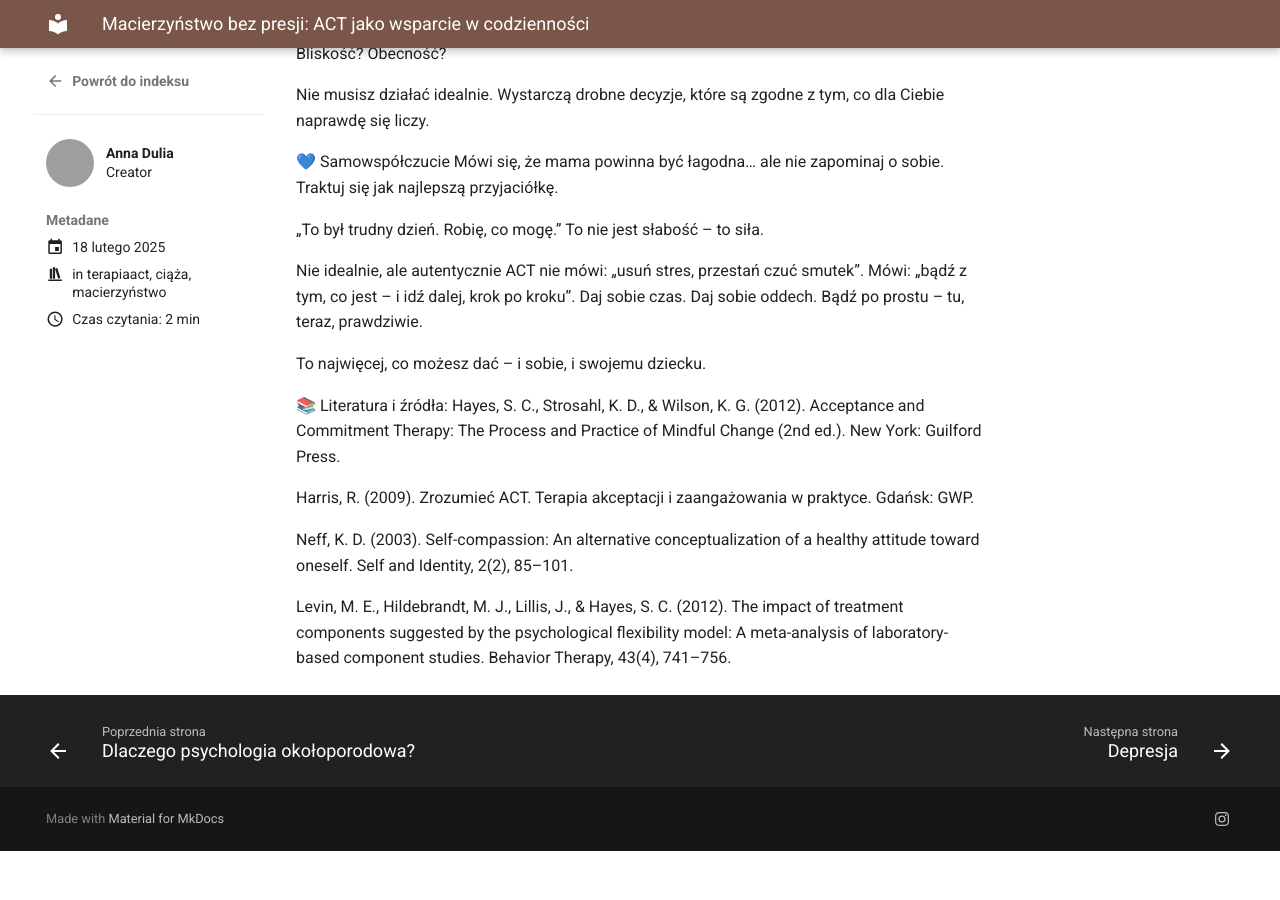
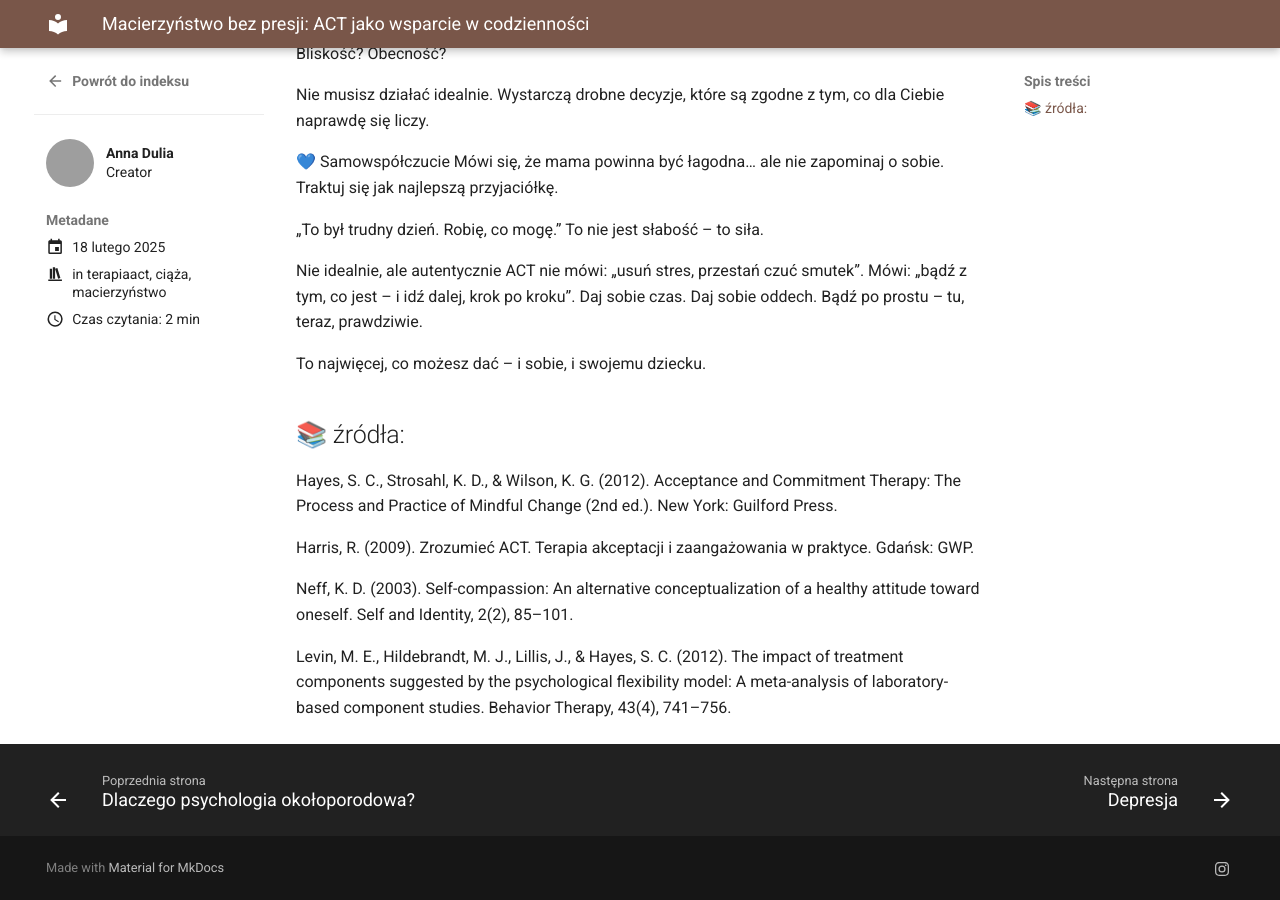
Before and after one commit to czulacom/czula.github.io, an MkDocs documentation site: the page built from docs/posts/maciezynstwo.md, in a window 1280 px wide and 900 px high, scrolled down 702 px. Built offline with MkDocs 1.6.1 and Material for MkDocs 9.7.7, drawn with Linux system fonts in a browser that asks for light colours; before the commit the page ends 1553 px from its top, so only the background shows below that; grey boxes are pictures that could not be loaded.

Commit message:
docs: %*

```diff
--- a/docs/posts/maciezynstwo.md
+++ b/docs/posts/maciezynstwo.md
@@ -56,7 +56,8 @@ Bądź po prostu – tu, teraz, prawdziwie.
 
 To najwięcej, co możesz dać – i sobie, i swojemu dziecku.
 
-📚 Literatura i źródła:
+## 📚 źródła:
+
 Hayes, S. C., Strosahl, K. D., & Wilson, K. G. (2012). Acceptance and Commitment Therapy: The Process and Practice of Mindful Change (2nd ed.). New York: Guilford Press.
 
 
```
Also changed, not shown: docs/posts/wykrywanie.md (+8 -1 lines).
